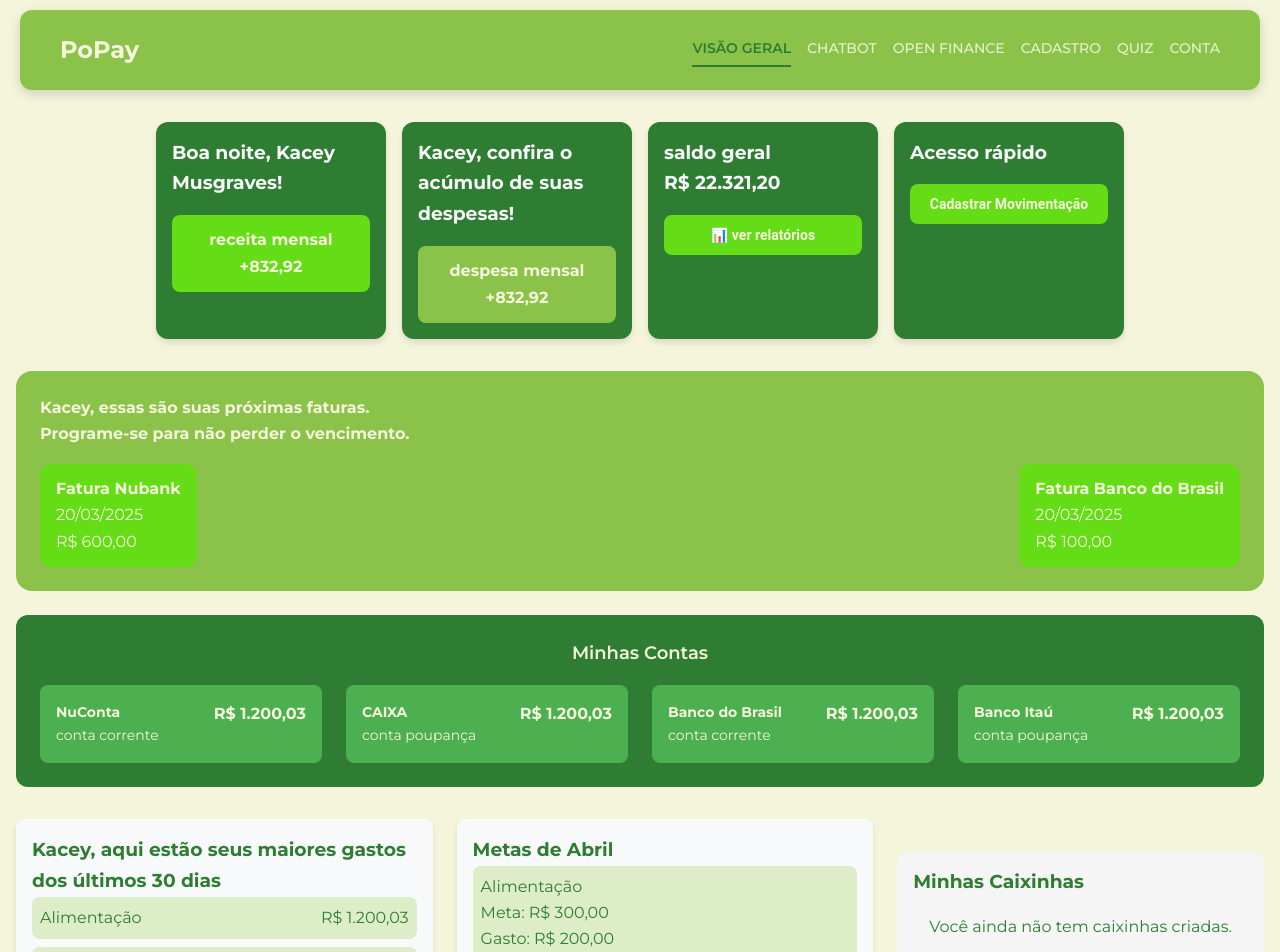
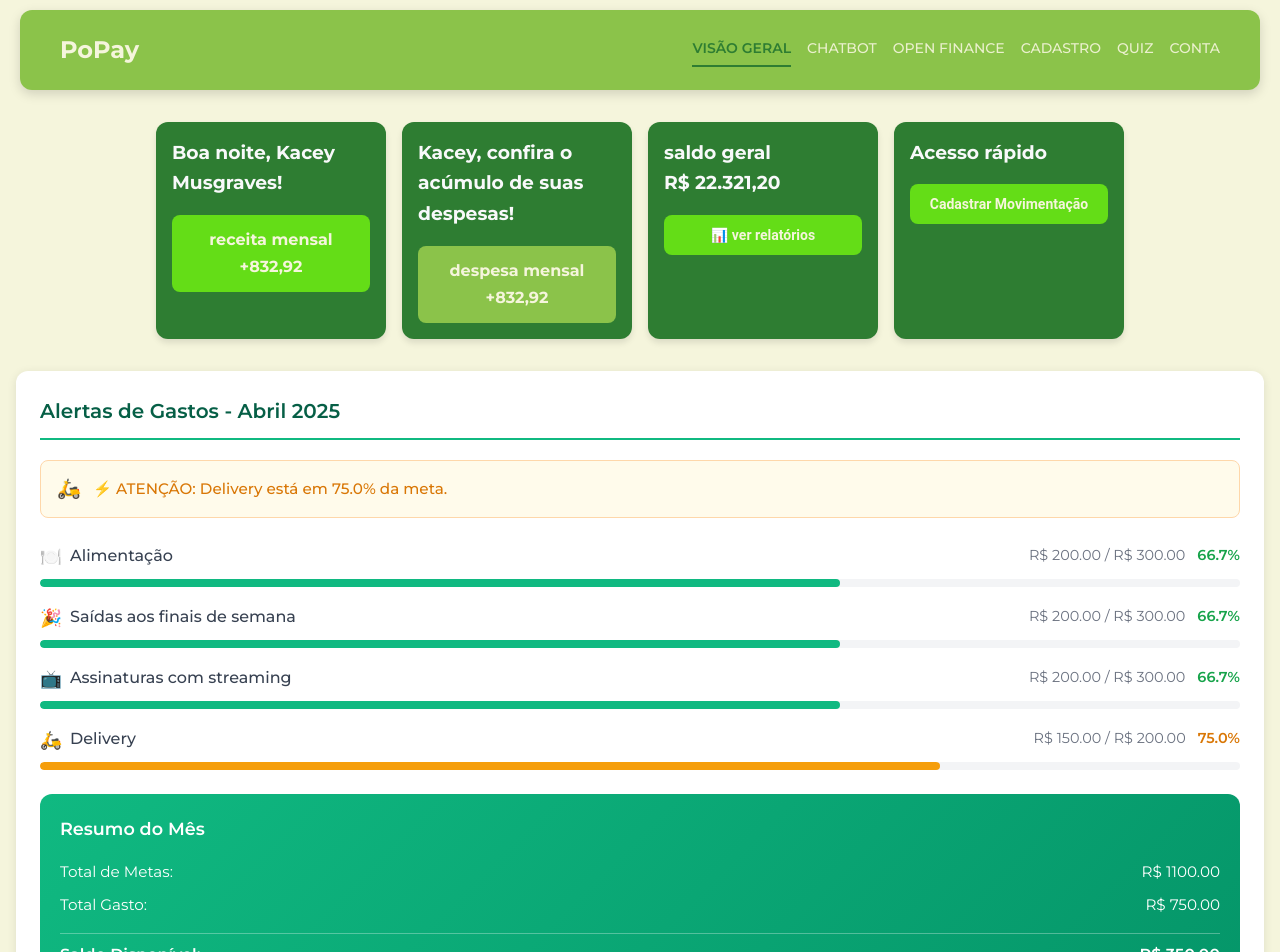
Before and after one commit to camilamta275/popay, a React (Vite) app: page /dashboard in a window 1280 px wide. Shown: the top 952 px of the page. Built offline with nearby package versions, Linux system fonts and the light colour scheme.

Commit message:
alerta de gastos implementado ao dashboard

```diff
--- /dev/null
+++ b/src/pages/dashboardFinanceiro/AlertasGastos.css
@@ -0,0 +1,219 @@
+.alertas-gastos-section {
+  background: white;
+  border-radius: 12px;
+  padding: 24px;
+  margin: 20px 0;
+  box-shadow: 0 2px 10px rgba(0, 0, 0, 0.1);
+}
+
+.alertas-gastos-section h3 {
+  color: #065f46;
+  font-size: 1.25rem;
+  font-weight: 600;
+  margin-bottom: 20px;
+  border-bottom: 2px solid #10b981;
+  padding-bottom: 10px;
+}
+
+/* Alertas Ativos */
+.alertas-ativos {
+  margin-bottom: 24px;
+}
+
+.alerta-item {
+  display: flex;
+  align-items: center;
+  gap: 12px;
+  padding: 12px 16px;
+  border-radius: 8px;
+  margin-bottom: 8px;
+  font-weight: 500;
+}
+
+.alerta-perigo {
+  background-color: #fef2f2;
+  border: 1px solid #fecaca;
+  color: #dc2626;
+}
+
+.alerta-atencao {
+  background-color: #fffbeb;
+  border: 1px solid #fed7aa;
+  color: #d97706;
+}
+
+.alerta-seguro {
+  background-color: #f0fdf4;
+  border: 1px solid #bbf7d0;
+  color: #16a34a;
+}
+
+.alerta-icone {
+  font-size: 1.2rem;
+}
+
+.alerta-texto {
+  font-size: 0.95rem;
+}
+
+/* Progress das Metas */
+.metas-progress {
+  margin-bottom: 24px;
+}
+
+.meta-item {
+  margin-bottom: 16px;
+}
+
+.meta-header {
+  display: flex;
+  justify-content: space-between;
+  align-items: center;
+  margin-bottom: 8px;
+}
+
+.meta-info {
+  display: flex;
+  align-items: center;
+  gap: 8px;
+}
+
+.meta-icone {
+  font-size: 1.1rem;
+}
+
+.meta-nome {
+  font-weight: 500;
+  color: #374151;
+}
+
+.meta-valores {
+  display: flex;
+  align-items: center;
+  gap: 12px;
+}
+
+.meta-valor {
+  font-size: 0.9rem;
+  color: #6b7280;
+}
+
+.meta-porcentagem {
+  font-weight: 600;
+  font-size: 0.9rem;
+}
+
+.meta-seguro {
+  color: #16a34a;
+}
+
+.meta-atencao {
+  color: #d97706;
+}
+
+.meta-perigo {
+  color: #dc2626;
+}
+
+/* Barra de Progresso */
+.meta-progress-bar {
+  width: 100%;
+  height: 8px;
+  background-color: #f3f4f6;
+  border-radius: 4px;
+  overflow: hidden;
+}
+
+.meta-progress-fill {
+  height: 100%;
+  border-radius: 4px;
+  transition: width 0.3s ease;
+}
+
+.meta-fill-seguro {
+  background-color: #10b981;
+}
+
+.meta-fill-atencao {
+  background-color: #f59e0b;
+}
+
+.meta-fill-perigo {
+  background-color: #ef4444;
+}
+
+/* Resumo Geral */
+.resumo-gastos {
+  background: linear-gradient(135deg, #10b981 0%, #059669 100%);
+  border-radius: 12px;
+  padding: 20px;
+  color: white;
+}
+
+.resumo-gastos h4 {
+  margin-bottom: 16px;
+  font-size: 1.1rem;
+  font-weight: 600;
+}
+
+.resumo-items {
+  display: flex;
+  flex-direction: column;
+  gap: 8px;
+}
+
+.resumo-item {
+  display: flex;
+  justify-content: space-between;
+  align-items: center;
+  font-size: 0.95rem;
+}
+
+.resumo-saldo {
+  font-weight: 600;
+  font-size: 1rem;
+  border-top: 1px solid rgba(255, 255, 255, 0.3);
+  padding-top: 8px;
+  margin-top: 8px;
+}
+
+/* Responsividade */
+@media (max-width: 768px) {
+  .alertas-gastos-section {
+    padding: 16px;
+    margin: 16px 0;
+  }
+
+  .meta-header {
+    flex-direction: column;
+    align-items: flex-start;
+    gap: 8px;
+  }
+
+  .meta-valores {
+    align-self: stretch;
+    justify-content: space-between;
+  }
+
+  .alerta-item {
+    padding: 10px 12px;
+  }
+
+  .alerta-texto {
+    font-size: 0.9rem;
+  }
+}
+
+@media (max-width: 480px) {
+  .alertas-gastos-section h3 {
+    font-size: 1.1rem;
+  }
+
+  .resumo-items {
+    gap: 12px;
+  }
+
+  .resumo-item {
+    font-size: 0.9rem;
+  }
+}
--- /dev/null
+++ b/src/pages/dashboardFinanceiro/AlertasGastos.jsx
@@ -0,0 +1,167 @@
+import React, { useState } from "react";
+import "./AlertasGastos.css";
+
+const AlertasGastos = () => {
+  const [categorias, setCategorias] = useState([
+    {
+      id: "alimentacao",
+      nome: "Alimentação",
+      icone: "🍽️",
+      atual: 200,
+      meta: 300,
+      cor: "#10b981",
+    },
+    {
+      id: "weekend",
+      nome: "Saídas aos finais de semana",
+      icone: "🎉",
+      atual: 200,
+      meta: 300,
+      cor: "#059669",
+    },
+    {
+      id: "streaming",
+      nome: "Assinaturas com streaming",
+      icone: "📺",
+      atual: 200,
+      meta: 300,
+      cor: "#047857",
+    },
+    {
+      id: "delivery",
+      nome: "Delivery",
+      icone: "🛵",
+      atual: 150,
+      meta: 200,
+      cor: "#065f46",
+    },
+  ]);
+
+  const obterNivelAlerta = (atual, meta) => {
+    const porcentagem = (atual / meta) * 100;
+    if (porcentagem >= 90) return "perigo";
+    if (porcentagem >= 75) return "atencao";
+    return "seguro";
+  };
+
+  const obterMensagemAlerta = (nivel, categoria, porcentagem) => {
+    switch (nivel) {
+      case "perigo":
+        return `⚠️ ALERTA: ${categoria} já atingiu ${porcentagem.toFixed(
+          1
+        )}% da meta!`;
+      case "atencao":
+        return `⚡ ATENÇÃO: ${categoria} está em ${porcentagem.toFixed(
+          1
+        )}% da meta.`;
+      default:
+        return null;
+    }
+  };
+
+  return (
+    <section className="alertas-gastos-section">
+      <h3>Alertas de Gastos - Abril 2025</h3>
+
+      {/* Alertas Ativos */}
+      <div className="alertas-ativos">
+        {categorias.map((categoria) => {
+          const porcentagem = (categoria.atual / categoria.meta) * 100;
+          const nivel = obterNivelAlerta(categoria.atual, categoria.meta);
+          const mensagem = obterMensagemAlerta(
+            nivel,
+            categoria.nome,
+            porcentagem
+          );
+
+          if (!mensagem) return null;
+
+          return (
+            <div key={categoria.id} className={`alerta-item alerta-${nivel}`}>
+              <span className="alerta-icone">{categoria.icone}</span>
+              <span className="alerta-texto">{mensagem}</span>
+            </div>
+          );
+        })}
+
+        {categorias.every(
+          (cat) => obterNivelAlerta(cat.atual, cat.meta) === "seguro"
+        ) && (
+          <div className="alerta-item alerta-seguro">
+            <span className="alerta-icone">✅</span>
+            <span className="alerta-texto">
+              Parabéns! Todos os gastos estão dentro das metas.
+            </span>
+          </div>
+        )}
+      </div>
+
+      {/* Progress das Metas */}
+      <div className="metas-progress">
+        {categorias.map((categoria) => {
+          const porcentagem = (categoria.atual / categoria.meta) * 100;
+          const nivel = obterNivelAlerta(categoria.atual, categoria.meta);
+
+          return (
+            <div key={categoria.id} className="meta-item">
+              <div className="meta-header">
+                <div className="meta-info">
+                  <span className="meta-icone">{categoria.icone}</span>
+                  <span className="meta-nome">{categoria.nome}</span>
+                </div>
+                <div className="meta-valores">
+                  <span className="meta-valor">
+                    R$ {categoria.atual.toFixed(2)} / R${" "}
+                    {categoria.meta.toFixed(2)}
+                  </span>
+                  <span className={`meta-porcentagem meta-${nivel}`}>
+                    {porcentagem.toFixed(1)}%
+                  </span>
+                </div>
+              </div>
+
+              <div className="meta-progress-bar">
+                <div
+                  className={`meta-progress-fill meta-fill-${nivel}`}
+                  style={{ width: `${Math.min(porcentagem, 100)}%` }}
+                ></div>
+              </div>
+            </div>
+          );
+        })}
+      </div>
+
+      {/* Resumo Geral */}
+      <div className="resumo-gastos">
+        <h4>Resumo do Mês</h4>
+        <div className="resumo-items">
+          <div className="resumo-item">
+            <span>Total de Metas:</span>
+            <span>
+              R$ {categorias.reduce((sum, cat) => sum + cat.meta, 0).toFixed(2)}
+            </span>
+          </div>
+          <div className="resumo-item">
+            <span>Total Gasto:</span>
+            <span>
+              R${" "}
+              {categorias.reduce((sum, cat) => sum + cat.atual, 0).toFixed(2)}
+            </span>
+          </div>
+          <div className="resumo-item resumo-saldo">
+            <span>Saldo Disponível:</span>
+            <span>
+              R${" "}
+              {(
+                categorias.reduce((sum, cat) => sum + cat.meta, 0) -
+                categorias.reduce((sum, cat) => sum + cat.atual, 0)
+              ).toFixed(2)}
+            </span>
+          </div>
+        </div>
+      </div>
+    </section>
+  );
+};
+
+export default AlertasGastos;
--- a/src/pages/dashboardFinanceiro/index.jsx
+++ b/src/pages/dashboardFinanceiro/index.jsx
@@ -4,6 +4,7 @@ import { useNavigate } from 'react-router-dom';
 import Navbar from 'src/components/Navbar/navbar.jsx';
 import CaixinhasSection from 'src/components/Caixinhas/CaixinhasSection.jsx';
 import SugestoesConsumo from 'src/components/SugestoesConsumo/SugestoesConsumo';
+import AlertasGastos from 'src/pages/dashboardFinanceiro/AlertasGastos.jsx';
 
 const historicoFicticio = [
   { categoria: 'Alimentação', valor: 200 },
@@ -56,6 +57,8 @@ function PopayDashboard() {
             </div>
           </div>
         </div>
+
+        <AlertasGastos />
 
         {/* Próximas Faturas */}
         <section className="card-warning">
```
